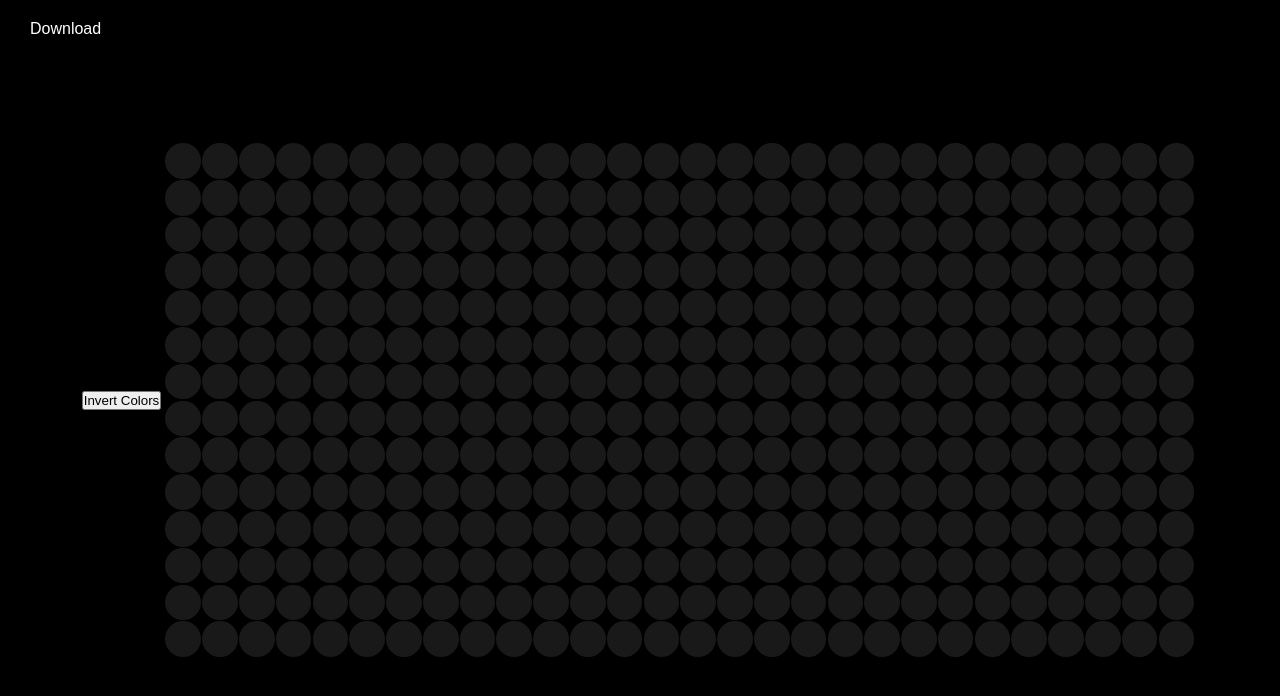
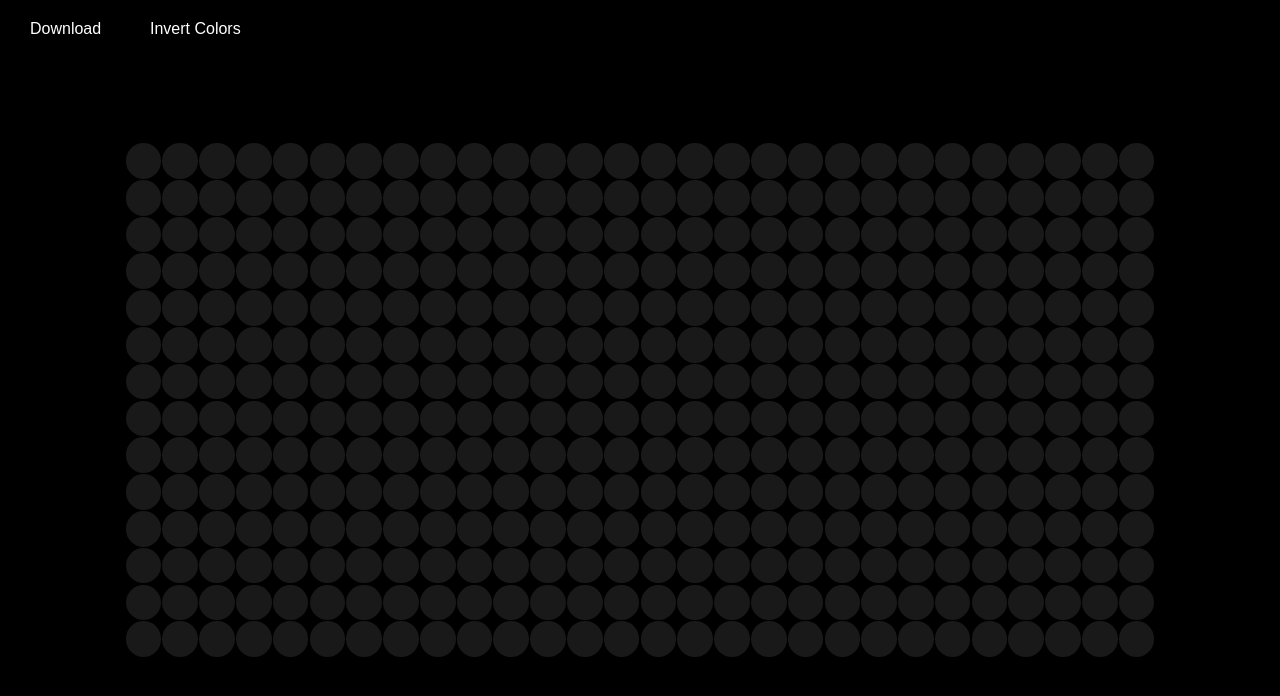
Before and after one commit to abhaanil/flipdots, a plain HTML site: page index.html in a window 1280 px wide. Drawn offline with Linux system fonts and the light colour scheme.

Commit message:
Update styles.css

```diff
--- a/styles.css
+++ b/styles.css
@@ -51,3 +51,17 @@ body, html {
     border-radius: 5px;
     z-index: 10; /* Ensures button stays on top */
 }
+
+#invertBtn {
+    position: absolute;
+    top: 10px;
+    left: 130px; /* Adjust the position to place it next to the Download button */
+    padding: 10px 20px;
+    font-size: 16px;
+    background-color: #000000;
+    color: #ffffff;
+    border: none;
+    cursor: pointer;
+    border-radius: 5px;
+    z-index: 10; /* Ensures button stays on top */
+}
```
